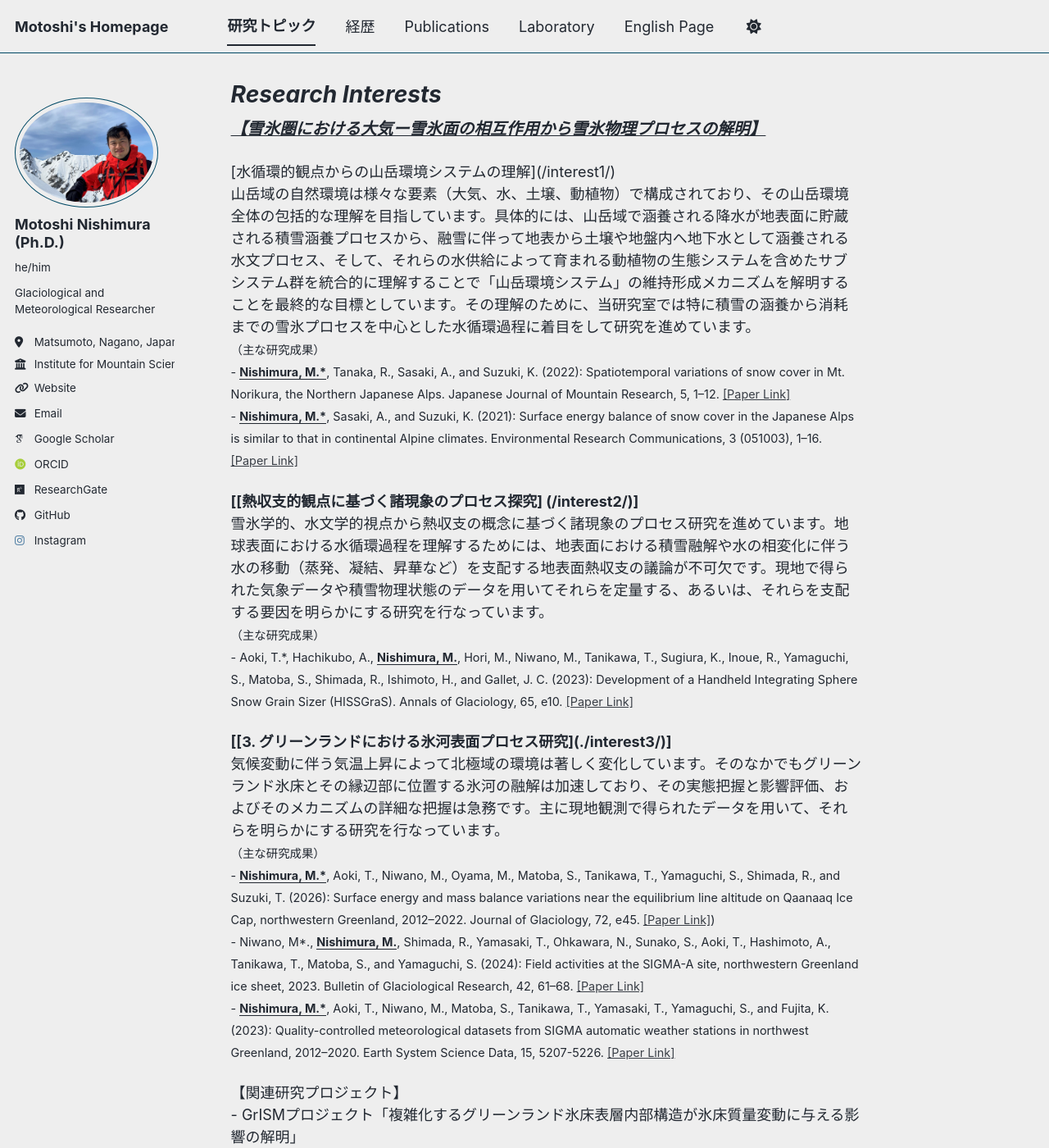
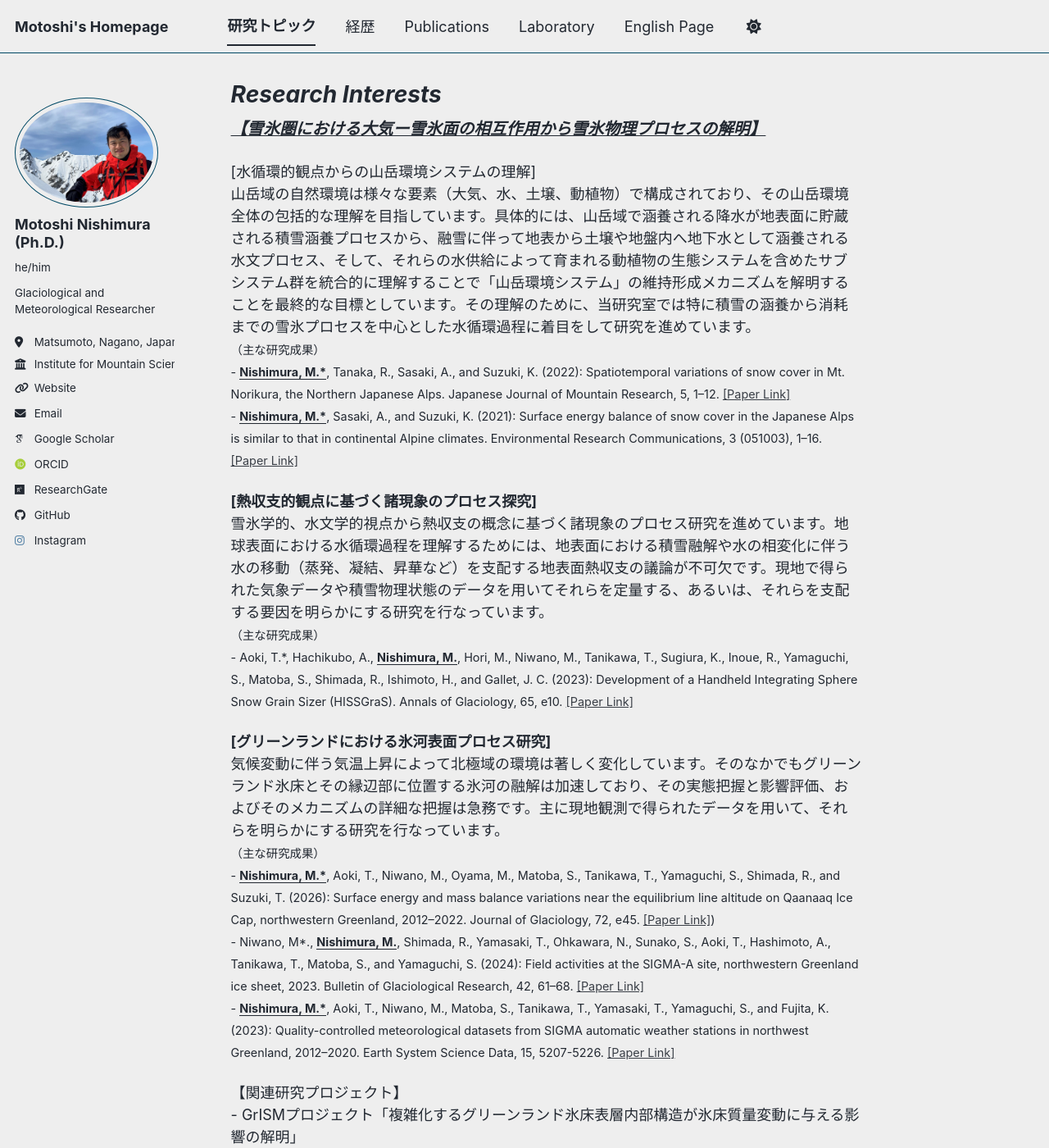
Before and after one commit to MotoshiNishimura/MotoshiNishimura.github.io, a Jekyll site: the page built from _pages/interest.md, in a window 1280 px wide and 1400 px high. Shown: the whole window at 82% size. Built offline with Jekyll 4.4.1, drawn with Linux system fonts in a browser that asks for light colours; some web fonts are replaced; a script bundle is joined from its source files by our own code; library files that are not in the unit come from our copies.

Commit message:
Update links and formatting in interest.md

```diff
--- a/_pages/interest.md
+++ b/_pages/interest.md
@@ -10,7 +10,7 @@
 </p>
 <p>
 
-[水循環的観点からの山岳環境システムの理解](/interest1/)
+[水循環的観点からの山岳環境システムの理解]
 <br>
 山岳域の自然環境は様々な要素（大気、水、土壌、動植物）で構成されており、その山岳環境全体の包括的な理解を目指しています。具体的には、山岳域で涵養される降水が地表面に貯蔵される積雪涵養プロセスから、融雪に伴って地表から土壌や地盤内へ地下水として涵養される水文プロセス、そして、それらの水供給によって育まれる動植物の生態システムを含めたサブシステム群を統合的に理解することで「山岳環境システム」の維持形成メカニズムを解明することを最終的な目標としています。その理解のために、当研究室では特に積雪の涵養から消耗までの雪氷プロセスを中心とした水循環過程に着目をして研究を進めています。<br>
  <span style="font-size: 0.8em;">
@@ -21,7 +21,7 @@
 </p>
 
 <p>
-<b> [[熱収支的観点に基づく諸現象のプロセス探究] (/interest2/)] </b><br>
+<b> [熱収支的観点に基づく諸現象のプロセス探究] </b><br>
 雪氷学的、水文学的視点から熱収支の概念に基づく諸現象のプロセス研究を進めています。地球表面における水循環過程を理解するためには、地表面における積雪融解や水の相変化に伴う水の移動（蒸発、凝結、昇華など）を支配する地表面熱収支の議論が不可欠です。現地で得られた気象データや積雪物理状態のデータを用いてそれらを定量する、あるいは、それらを支配する要因を明らかにする研究を行なっています。<br>
  <span style="font-size: 0.8em;">
 （主な研究成果）<br>
@@ -30,7 +30,7 @@
 </p>
 
 <p>
-<b> [[3. グリーンランドにおける氷河表面プロセス研究](./interest3/)] </b><br>
+<b> [グリーンランドにおける氷河表面プロセス研究] </b><br>
 気候変動に伴う気温上昇によって北極域の環境は著しく変化しています。そのなかでもグリーンランド氷床とその縁辺部に位置する氷河の融解は加速しており、その実態把握と影響評価、およびそのメカニズムの詳細な把握は急務です。主に現地観測で得られたデータを用いて、それらを明らかにする研究を行なっています。<br>
  <span style="font-size: 0.8em;">
 （主な研究成果）<br>
```
